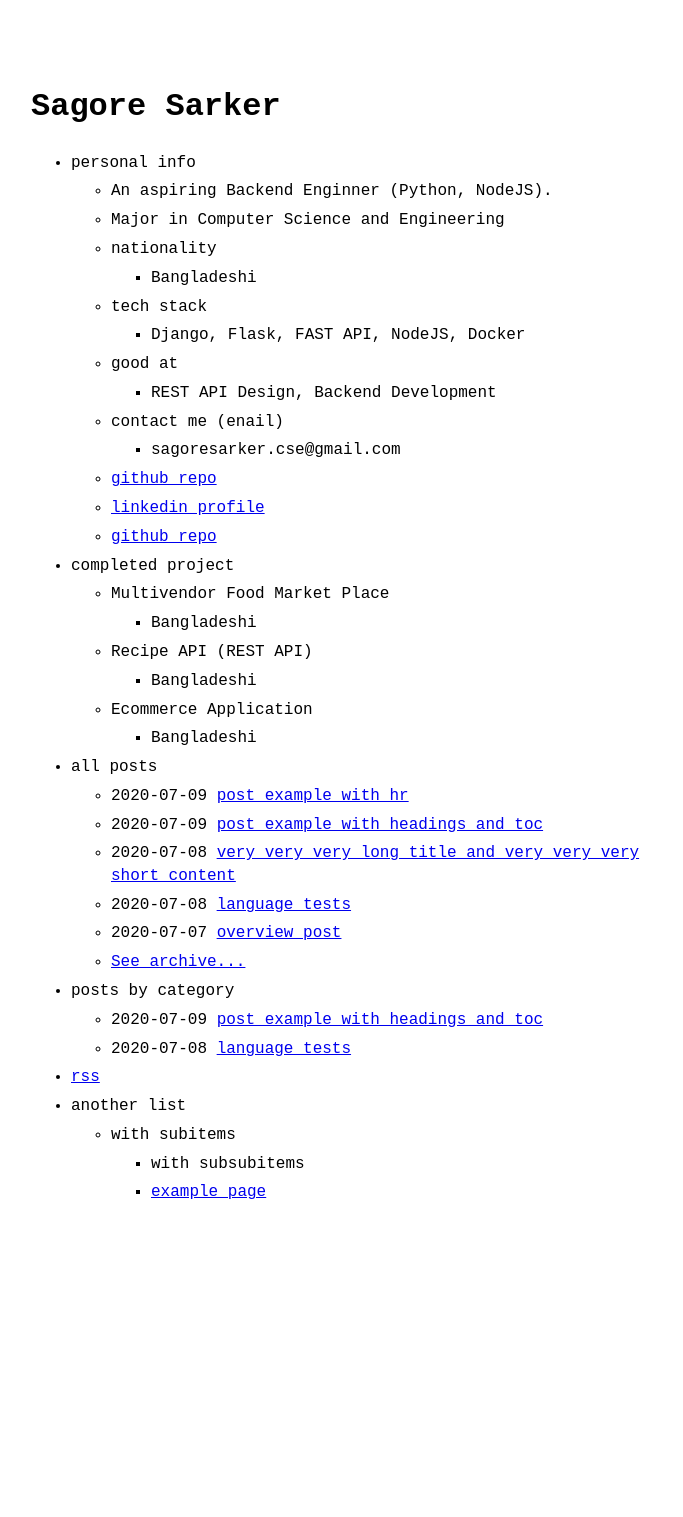
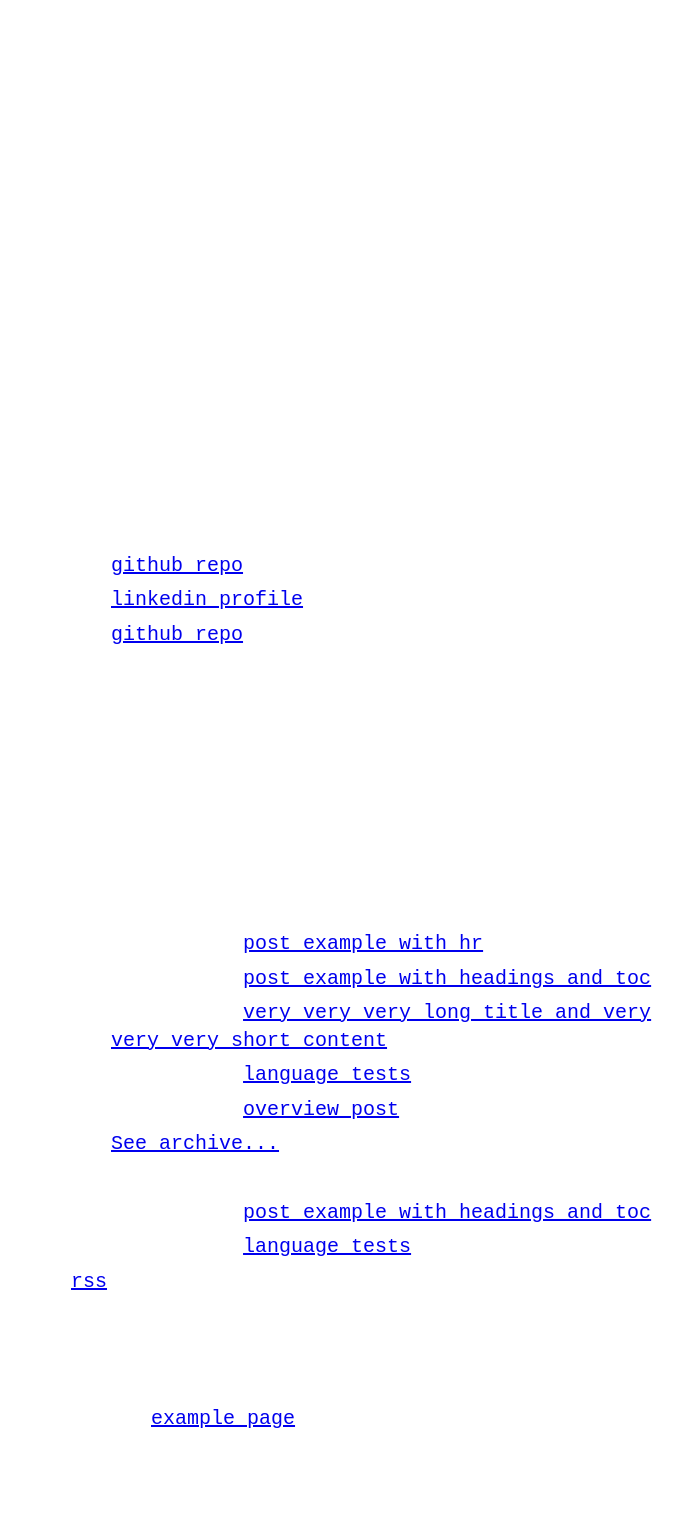
Before and after one commit to sagoresarker/sagoresarker.github.io, a Jekyll site: the page built from index.md, in a window 1280 px wide. Shown: the whole page, without its empty margins (289-972 px from the left). Built offline with Jekyll 4.4.1, drawn with Linux system fonts in a browser that asks for light colours; before the commit the page ends 1284 px from its top, so only the background shows below that.

Commit message:
Edit config

```diff
--- a/_sass/no-style-please.scss
+++ b/_sass/no-style-please.scss
@@ -24,9 +24,9 @@
 html { height: 100%; }
 
 body {
-  color: black;
+  color: #FFFFFF;
   font-family: monospace;
-  font-size: 16px;
+  font-size: 20px;
   line-height: 1.4;
   margin: 0;
   min-height: 100%;
```
